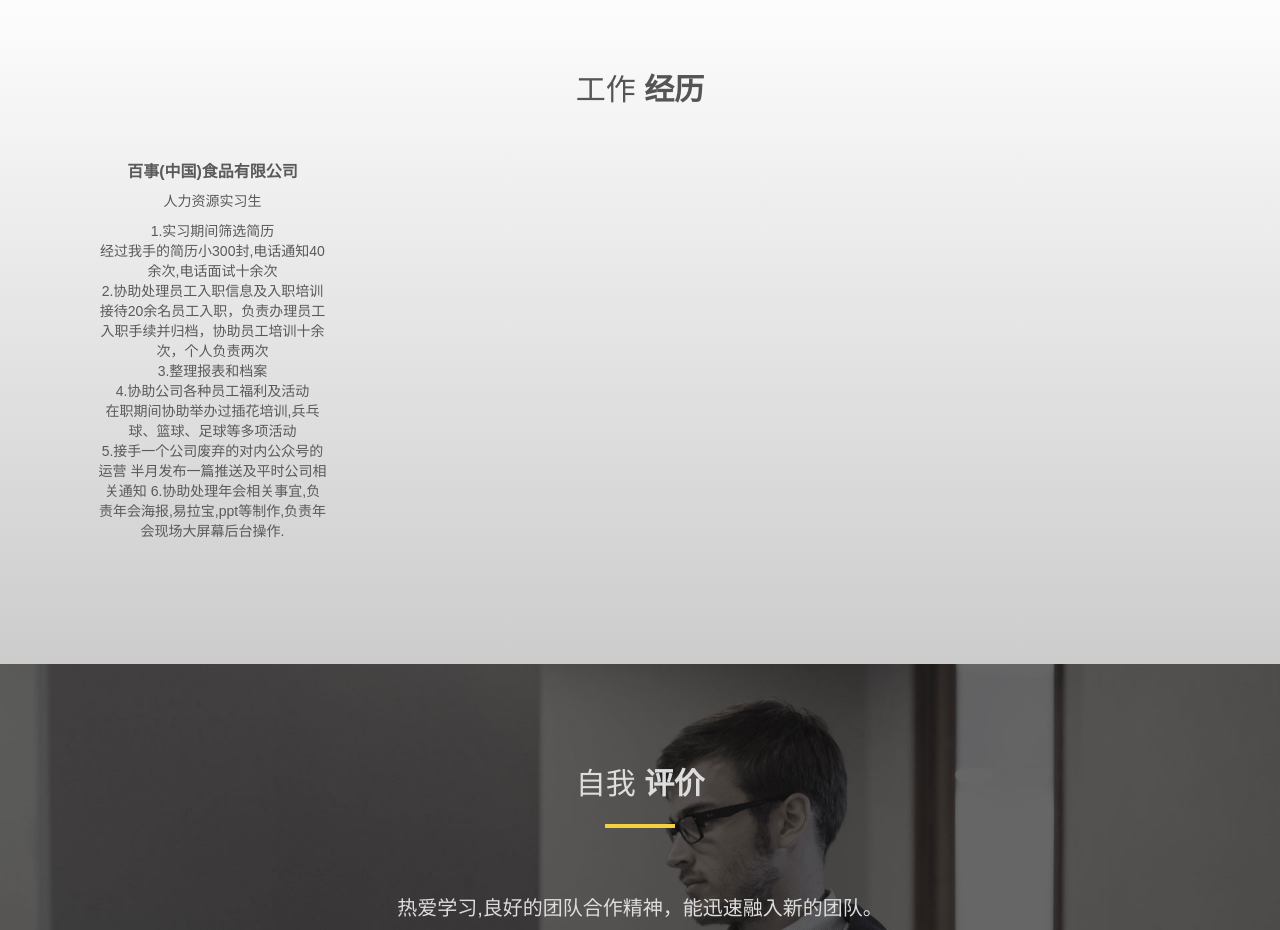
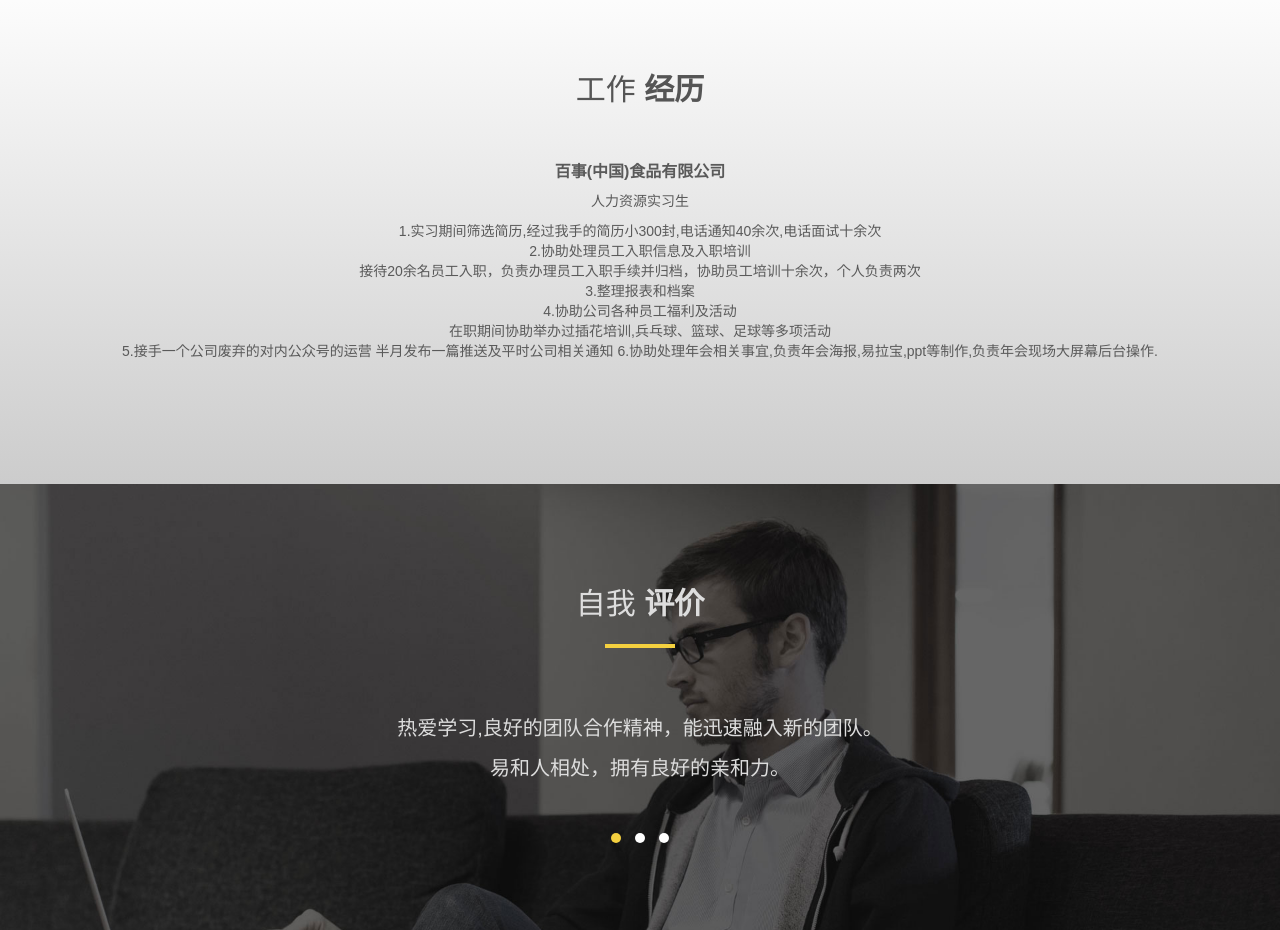
Before and after one commit to lrmiao/jiahe, a plain HTML site: page index.html in a window 1280 px wide. Shown: the part 2020-2950 px from the top of the page. Drawn offline with Linux system fonts and the light colour scheme.

Commit message:
Update index.html

```diff
--- a/index.html
+++ b/index.html
@@ -168,14 +168,11 @@
 
     </div>
     <div id="row">
-
-	<div class="col-md-3 col-sm-6">
-        <div class="thumbnail">
-          <div class="caption">
-            <h3>百事(中国)食品有限公司</h3>
-            <p>人力资源实习生</p>
-            <p>1.实习期间筛选简历</br>
-		经过我手的简历小300封,电话通知40余次,电话面试十余次</br>
+      <div class="thumbnail">
+        <div class="caption">
+          <h3>百事(中国)食品有限公司</h3>
+          <p>人力资源实习生</p>
+          <p>1.实习期间筛选简历,经过我手的简历小300封,电话通知40余次,电话面试十余次</br>
 		2.协助处理员工入职信息及入职培训</br>
 		接待20余名员工入职，负责办理员工入职手续并归档，协助员工培训十余次，个人负责两次</br>
 		3.整理报表和档案</br>
@@ -184,7 +181,6 @@
 		5.接手一个公司废弃的对内公众号的运营
 		半月发布一篇推送及平时公司相关通知
 		6.协助处理年会相关事宜,负责年会海报,易拉宝,ppt等制作,负责年会现场大屏幕后台操作.</p>
-          </div>
         </div>
       </div>
     </div>
```
